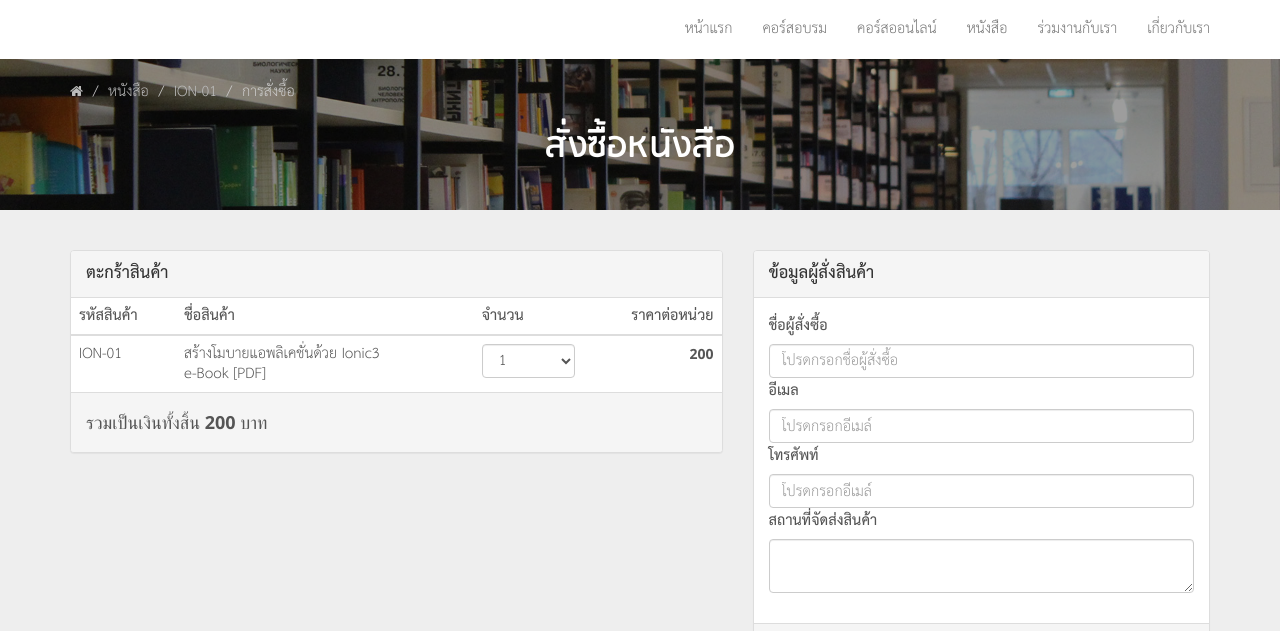
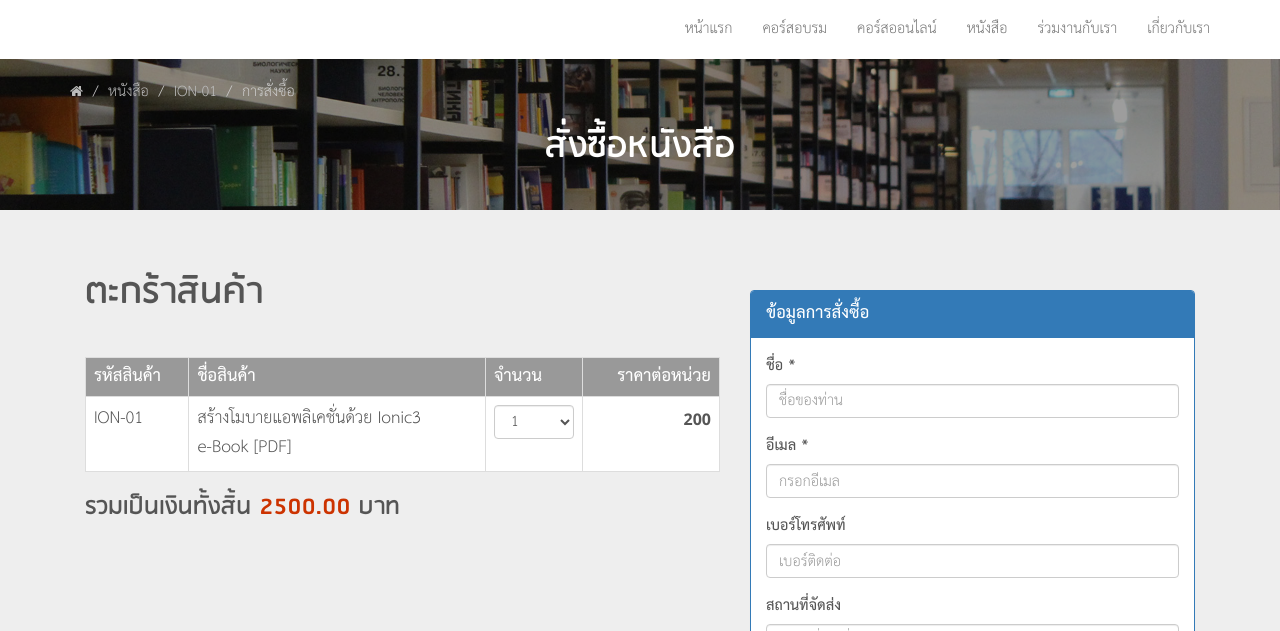
Before and after one commit to ekkazit/appcode, a Django app: template templates/book/checkout.html in a window 1280 px wide. Shown: the part 51-682 px from the top of the page. Run offline with Django 3.2, Linux system fonts and the light colour scheme; the template is opened without the code that fills it: values named after a table or form of the project are taken from there, others are empty; data comes from the database, SQL or seed files in the repository; some libraries are stand-ins or nearby versions.

Commit message:
Add cart new

```diff
--- a/book/forms.py
+++ b/book/forms.py
@@ -1 +1,16 @@
+# -*- coding: utf-8 -*-
 from django import forms
+
+from .models import Register
+
+
+class RegisterForm(forms.ModelForm):
+    class Meta:
+        model = Register
+        exclude = ['book', 'paid', 'paid_date', 'paid_via', 'delivered']
+
+    def __init__(self, *args, **kwargs):
+        super(RegisterForm, self).__init__(*args, **kwargs)
+        self.fields['name'].error_messages = {'required': u'กรุณากรอกชื่อ-นามสกุล'}
+        self.fields['phone'].error_messages = {'required': u'กรุณากรอกเบอร์โทรศัพท์'}
+        self.fields['email'].error_messages = {'required': u'กรุณากรอกอีเมล์', 'invalid': u'รูปแบบของอีเมล์ไม่ถูกต้อง'}
--- a/book/models.py
+++ b/book/models.py
@@ -63,6 +63,7 @@ class Register(models.Model):
     name = models.CharField(max_length=100)
     phone = models.CharField(max_length=20)
     email = models.EmailField(max_length=100)
+    address = models.TextField(null=True, blank=True)
     reg_date = models.DateTimeField(auto_now_add=True, null=True, blank=True)
     paid = models.BooleanField(default=False)
     paid_date = models.DateTimeField(null=True, blank=True)
--- a/templates/book/checkout.html
+++ b/templates/book/checkout.html
@@ -1,5 +1,37 @@
 {% extends "master/base.html" %}
-{% load humanize %}
+{% load humanize widget_tweaks %}
+
+{% block script %}
+<style>
+  .block {
+    padding: 40px 0;
+    margin-bottom: 40px;
+  }
+
+  .block h1 {
+    margin-bottom: 40px;
+  }
+
+  .block .panel {
+    margin-top: 40px;
+  }
+
+  .block .table-cart {
+    font-size: 16px;
+    background-color: #fff;
+  }
+
+  .block .table-cart thead tr th {
+    color: #fff;
+    background-color: #999;
+    border-bottom: none;
+  }
+
+  .block .table-cart tbody tr td {
+    line-height: 1.8em;
+  }
+</style>
+{% endblock %}
 
 {% block content %}
 <div id="subnav" class="subnav-book">
@@ -15,19 +47,11 @@
     </div>
   </div>
 </div>
-<div style="margin:40px 0">
+<div class="block">
   <div class="container">
-    <div class="row">
     <div class="col-md-7">
-        <div class="panel panel-default">
-          <div class="panel-heading">
-            <div class="panel-title">
-              <strong>ตะกร้าสินค้า</strong>
-            </div>
-          </div>
-          <input type="hidden" id="unitprice" name="unitprice" value="{% if request.GET.type == 'paper' %}{{ book.price }}{% else %}{{ book.price_ebook}}{% endif %}">
-          <input type="hidden" id="totalamount" name="totalamount">
-          <table class="table">
+      <h1>ตะกร้าสินค้า</h1>
+      <table class="table table-bordered table-cart">
         <thead>
           <tr>
             <th>รหัสสินค้า</th>
@@ -63,32 +87,42 @@
           </tr>
         </tbody>
       </table>
-          <div class="panel-footer">
-            <h4 style="font-family:'Open Sans'">รวมเป็นเงินทั้งสิ้น <strong id="amountlabel"></strong> บาท</h4>
-          </div>
-        </div>
+      <h3>รวมเป็นเงินทั้งสิ้น <span id="totalamount" style="color:#c30">2500.00</span> บาท</h3>
     </div>
     <div class="col-md-5">
-        <div class="panel panel-default">
+      <div class="panel panel-primary">
         <div class="panel-heading">
           <div class="panel-title">
-              <strong>ข้อมูลผู้สั่งสินค้า</strong>
+            <strong>ข้อมูลการสั่งซื้อ</strong>
           </div>
         </div>
         <div class="panel-body">
+          <form action="{% url 'book:detail' slug=book.slug %}" method="post">
+            {% csrf_token %}
+            <div class="form-group {% if form.name.errors %}has-error{% endif %}">
+              <label>ชื่อ <span class="asteriskField">*</span></label>
+              {% render_field form.name class="form-control" placeholder="ชื่อของท่าน" value=user.username %}
+              <span class="help-block">
+                {% for error in form.name.errors %}{{ error }}{% endfor %}
+              </span>
+            </div>
+            <div class="form-group {% if form.email.errors %}has-error{% endif %}">
+              <label>อีเมล <span class="asteriskField">*</span></label>
+              {% render_field form.email class="form-control" placeholder="กรอกอีเมล" value=user.email %}
+              <span class="help-block">
+                {% for error in form.email.errors %}{{ error }}{% endfor %}
+              </span>
+            </div>
             <div class="form-group">
-              <label>ชื่อผู้สั่งซื้อ</label>
-              <input type="text" class="form-control" placeholder="โปรดกรอกชื่อผู้สั่งซื้อ">
-              <label>อีเมล</label>
-              <input type="text" class="form-control" placeholder="โปรดกรอกอีเมล์">
-              <label>โทรศัพท์</label>
-              <input type="text" class="form-control" placeholder="โปรดกรอกอีเมล์">
-              <label>สถานที่จัดส่งสินค้า</label>
-              <Textarea class="form-control"></Textarea>
-
+              <label>เบอร์โทรศัพท์</label>
+              {% render_field form.phone class="form-control" placeholder="เบอร์ติดต่อ" %}
             </div>
+            <div class="form-group">
+              <label>สถานที่จัดส่ง</label>
+              {{ form.address|attr:"class:form-control"|attr:"rows:4"|attr:"placeholder:กรอกที่อยู่เพื่อจัดส่งสินค้า" }}
             </div>
-
+          </form>
+        </div>
         <div class="panel-footer" style="overflow:hidden">
           <div class="pull-left">
             <form action="https://www.paypal.com/cgi-bin/webscr" method="post" target="_top" id="paypalform">
@@ -103,48 +137,10 @@
               <input type="image" src="https://www.paypalobjects.com/th_TH/TH/i/btn/btn_buynowCC_LG.gif" border="0" name="submit" alt="PayPal - วิธีชำระเงินแบบออนไลน์ที่ปลอดภัยกว่าและง่ายกว่า!">
             </form>
           </div>
-
-
-            <a href="#" class="btn btn-primary btn-lg pull-right"><i class="fa fa-check"></i> สั่งซื้อหนังสือ</a>
+          <a href="#" class="btn btn-success btn-lg pull-right"><i class="fa fa-check"></i> สั่งซื้อหนังสือ</a>
         </div>
       </div>
     </div>
   </div>
 </div>
-</div>
-<div class="container">
-  <div class="row">
-    <div class="col-md-12">
-      <a href="{% url 'book:detail' slug=book.slug %}">กลับหน้าที่แล้ว</a>
-    </div>
-  </div>
-</div>
-<script type="text/javascript">
-  function formatNumber(v) {
-    return v.replace(/(\d)(?=(\d\d\d)+(?!\d))/g, "$1,");
-  }
-
-  $(function () {
-    var total = calprice();
-    $('#amountlabel').html(formatNumber(total+''));
-
-    $('#qty').on('change', function () {
-      total = calprice();
-      $('#amountlabel').html(formatNumber(total+''));
-    });
-
-    $('#paypalform').on('submit', function () {
-      $('#_qty').val($('#qty').val());
-      $('#_amount').val($('#unitprice').val());
-    });
-  });
-
-  function calprice() {
-    var qty = parseFloat($('#qty').val() || '0');
-    var unitprice = parseFloat($('#unitprice').val() || '0');
-    var totalamount = qty * unitprice;
-    $('#totalamount').val(totalamount);
-    return totalamount;
-  }
-</script>
 {% endblock %}
```
Also changed, not shown: book/views.py (+18 -2 lines), templates/book/checkout1.html (added, +137 -0 lines), book/migrations/0002_register_address.py (added). Lines whose indentation alone changed are shown as unchanged.
